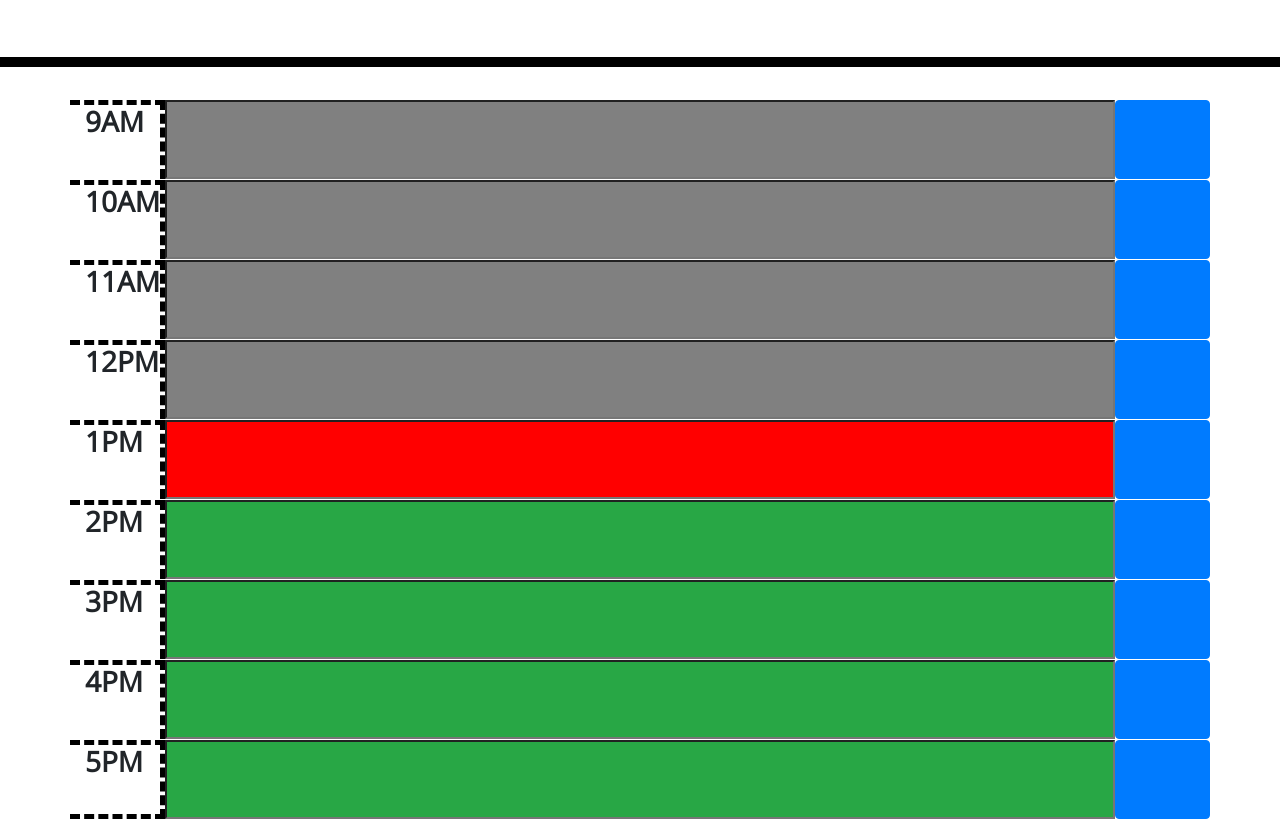
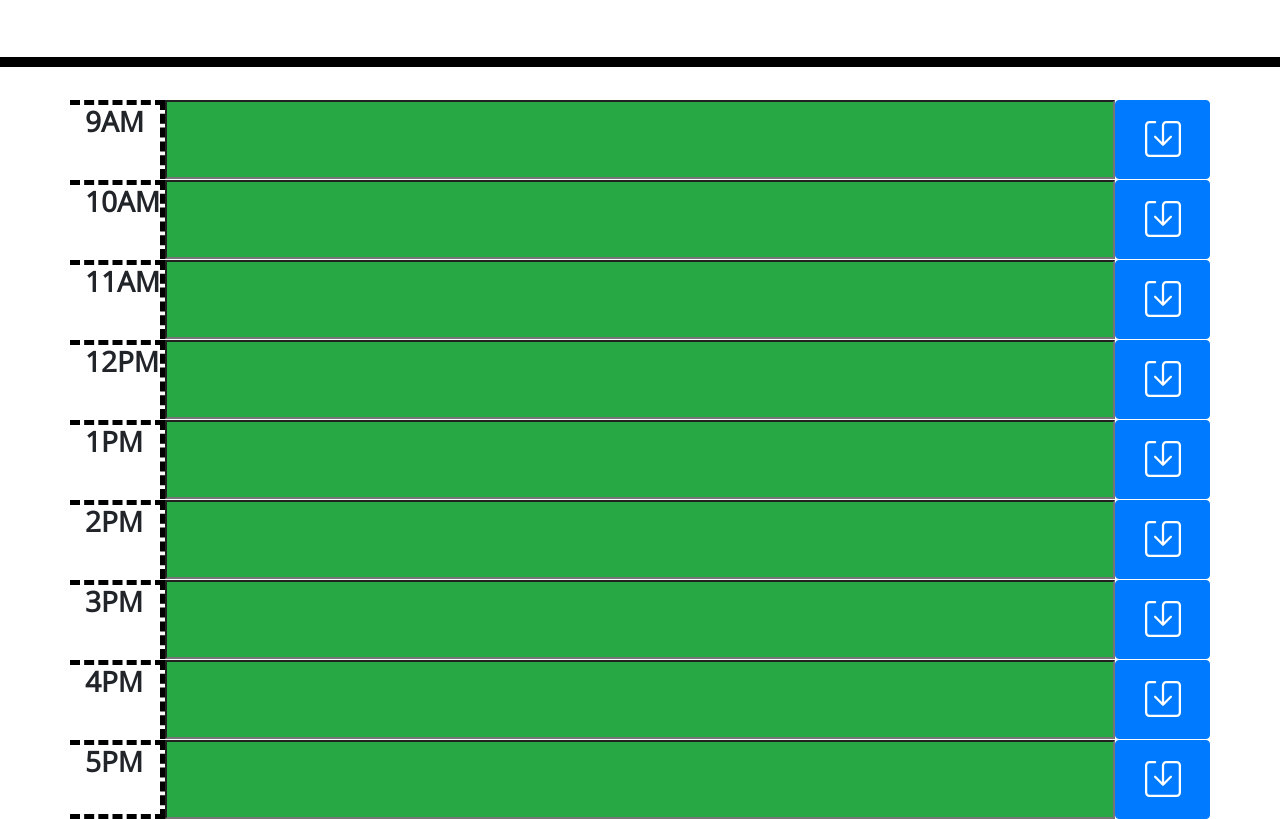
Before and after one commit to AaronB22/DayPlanner, a plain HTML site: page DayPlanner/Develop/index.html in a window 1280 px wide. Shown: the part 251-1070 px from the top of the page. Drawn offline with nearby package versions, Linux system fonts and the light colour scheme.

Commit message:
added save icon on all the save buttons

```diff
--- a/DayPlanner/Develop/index.html
+++ b/DayPlanner/Develop/index.html
@@ -35,52 +35,70 @@
       <div class=" row position-relative" id="nine">
         <div id="nineTxt" class=" h3  customBorder col-2 col-lg-1 font-weight-bold  position-relative">9AM</div>
         <input id="nineBox" type="text" style="font-size: 50px; font-weight: bold;" class="ten Reset container col-lg-10 col-md-9 col-sm-8 col-7  customGreenBackground position-relative ">
-        <button class= 'sb0 customButtonImage btn btn-primary col-md-1 col-sm-2 col-3 col-lg-1'></button></div>
+        <button class= 'sb0 customButtonImage btn btn-primary col-md-1 col-sm-2 col-3 col-lg-1'><svg xmlns="http://www.w3.org/2000/svg" width="36" height="36" fill="currentColor" class="bi bi-save" viewBox="0 0 16 16">
+          <path d="M2 1a1 1 0 0 0-1 1v12a1 1 0 0 0 1 1h12a1 1 0 0 0 1-1V2a1 1 0 0 0-1-1H9.5a1 1 0 0 0-1 1v7.293l2.646-2.647a.5.5 0 0 1 .708.708l-3.5 3.5a.5.5 0 0 1-.708 0l-3.5-3.5a.5.5 0 1 1 .708-.708L7.5 9.293V2a2 2 0 0 1 2-2H14a2 2 0 0 1 2 2v12a2 2 0 0 1-2 2H2a2 2 0 0 1-2-2V2a2 2 0 0 1 2-2h2.5a.5.5 0 0 1 0 1H2z"/>
+        </svg></button></div>
 
 
       <div class=" row position-relative" id="ten">
         <div id="tenTxt" class=" h3  customBorder col-2 col-lg-1 font-weight-bold  position-relative">10AM</div>
         <input id="tenBox" type="text" style="font-size: 50px; font-weight: bold;" class="ten Reset container col-lg-10 col-md-9 col-sm-8 col-7 customGreenBackground position-relative ">
-        <button id="b0" class= 'sb1 customButtonImage btn btn-primary col-md-1 col-sm-2 col-3 col-lg-1'></button>
+        <button id="b0" class= 'sb1 customButtonImage btn btn-primary col-md-1 col-sm-2 col-3 col-lg-1'><svg xmlns="http://www.w3.org/2000/svg" width="36" height="36" fill="currentColor" class="bi bi-save" viewBox="0 0 16 16">
+          <path d="M2 1a1 1 0 0 0-1 1v12a1 1 0 0 0 1 1h12a1 1 0 0 0 1-1V2a1 1 0 0 0-1-1H9.5a1 1 0 0 0-1 1v7.293l2.646-2.647a.5.5 0 0 1 .708.708l-3.5 3.5a.5.5 0 0 1-.708 0l-3.5-3.5a.5.5 0 1 1 .708-.708L7.5 9.293V2a2 2 0 0 1 2-2H14a2 2 0 0 1 2 2v12a2 2 0 0 1-2 2H2a2 2 0 0 1-2-2V2a2 2 0 0 1 2-2h2.5a.5.5 0 0 1 0 1H2z"/>
+        </svg></button>
 
       </div>
       <div class=" row position-relative" id="Eleven">
         <div id="elevenTxt" class=" h3  customBorder col-2 col-lg-1 font-weight-bold  position-relative">11AM</div>
         <input id="elevenBox" type="text" style="font-size: 50px; font-weight: bold;" class="eleven Reset container col-lg-10 col-md-9 col-sm-8 col-7 customGreenBackground  position-relative " >
-        <button id="b1" class= 'customButtonImage btn btn-primary col-md-1 col-sm-2 col-3 col-lg-1 sb2'></button>
+        <button id="b1" class= 'customButtonImage btn btn-primary col-md-1 col-sm-2 col-3 col-lg-1 sb2'><svg xmlns="http://www.w3.org/2000/svg" width="36" height="36" fill="currentColor" class="bi bi-save" viewBox="0 0 16 16">
+          <path d="M2 1a1 1 0 0 0-1 1v12a1 1 0 0 0 1 1h12a1 1 0 0 0 1-1V2a1 1 0 0 0-1-1H9.5a1 1 0 0 0-1 1v7.293l2.646-2.647a.5.5 0 0 1 .708.708l-3.5 3.5a.5.5 0 0 1-.708 0l-3.5-3.5a.5.5 0 1 1 .708-.708L7.5 9.293V2a2 2 0 0 1 2-2H14a2 2 0 0 1 2 2v12a2 2 0 0 1-2 2H2a2 2 0 0 1-2-2V2a2 2 0 0 1 2-2h2.5a.5.5 0 0 1 0 1H2z"/>
+        </svg></button>
       </div>
       <div class=" row position-relative" id="twelve">
         <div id="twelveTxt" class=" h3  customBorder col-2 col-lg-1 font-weight-bold  ">12PM </div>
         <input id="twelveBox" type="text" style="font-size: 50px; font-weight: bold;" class="twelve container col-lg-10 col-md-9 col-sm-8 col-7 customGreenBackground position-relative ">
-        <button id="b2" class= 'sb3 customButtonImage btn btn-primary col-md-1 col-sm-2 col-3 col-lg-1'></button>
+        <button id="b2" class= 'sb3 customButtonImage btn btn-primary col-md-1 col-sm-2 col-3 col-lg-1'><svg xmlns="http://www.w3.org/2000/svg" width="36" height="36" fill="currentColor" class="bi bi-save" viewBox="0 0 16 16">
+          <path d="M2 1a1 1 0 0 0-1 1v12a1 1 0 0 0 1 1h12a1 1 0 0 0 1-1V2a1 1 0 0 0-1-1H9.5a1 1 0 0 0-1 1v7.293l2.646-2.647a.5.5 0 0 1 .708.708l-3.5 3.5a.5.5 0 0 1-.708 0l-3.5-3.5a.5.5 0 1 1 .708-.708L7.5 9.293V2a2 2 0 0 1 2-2H14a2 2 0 0 1 2 2v12a2 2 0 0 1-2 2H2a2 2 0 0 1-2-2V2a2 2 0 0 1 2-2h2.5a.5.5 0 0 1 0 1H2z"/>
+        </svg></button>
       </div>
       <div class=" row position-relative" id="one">
         <div id="oneTxt" class="h3  customBorder col-2 col-lg-1 font-weight-bold  position-relative">1PM</div>
         <input id="oneBox" type="text" style="font-size: 50px; font-weight: bold;"class="one Reset container col-lg-10 col-md-9 col-sm-8 col-7 customGreenBackground position-relative ">
-        <button id="b3" class= 'sb4 customButtonImage btn btn-primary col-md-1 col-sm-2 col-3 col-lg-1'></button>
+        <button id="b3" class= 'sb4 customButtonImage btn btn-primary col-md-1 col-sm-2 col-3 col-lg-1'><svg xmlns="http://www.w3.org/2000/svg" width="36" height="36" fill="currentColor" class="bi bi-save" viewBox="0 0 16 16">
+          <path d="M2 1a1 1 0 0 0-1 1v12a1 1 0 0 0 1 1h12a1 1 0 0 0 1-1V2a1 1 0 0 0-1-1H9.5a1 1 0 0 0-1 1v7.293l2.646-2.647a.5.5 0 0 1 .708.708l-3.5 3.5a.5.5 0 0 1-.708 0l-3.5-3.5a.5.5 0 1 1 .708-.708L7.5 9.293V2a2 2 0 0 1 2-2H14a2 2 0 0 1 2 2v12a2 2 0 0 1-2 2H2a2 2 0 0 1-2-2V2a2 2 0 0 1 2-2h2.5a.5.5 0 0 1 0 1H2z"/>
+        </svg></button>
 
       </div>
       <div class=" row position-relative" id="two">
         <div id="twoTxt" class="h3  customBorder col-2 col-lg-1 font-weight-bold  position-relative">2PM</div>
         <input id="twoBox" type="text" style="font-size: 50px; font-weight: bold;"class="two Reset container col-lg-10 col-md-9 col-sm-8 col-7 customGreenBackground position-relative " id="twoBox" >
-        <button id="b4" class= 'sb5 customButtonImage btn btn-primary col-md-1 col-sm-2 col-3 col-lg-1'></button>
+        <button id="b4" class= 'sb5 customButtonImage btn btn-primary col-md-1 col-sm-2 col-3 col-lg-1'><svg xmlns="http://www.w3.org/2000/svg" width="36" height="36" fill="currentColor" class="bi bi-save" viewBox="0 0 16 16">
+          <path d="M2 1a1 1 0 0 0-1 1v12a1 1 0 0 0 1 1h12a1 1 0 0 0 1-1V2a1 1 0 0 0-1-1H9.5a1 1 0 0 0-1 1v7.293l2.646-2.647a.5.5 0 0 1 .708.708l-3.5 3.5a.5.5 0 0 1-.708 0l-3.5-3.5a.5.5 0 1 1 .708-.708L7.5 9.293V2a2 2 0 0 1 2-2H14a2 2 0 0 1 2 2v12a2 2 0 0 1-2 2H2a2 2 0 0 1-2-2V2a2 2 0 0 1 2-2h2.5a.5.5 0 0 1 0 1H2z"/>
+        </svg></button>
       </div>
 
       <div class="row position-relative" id="three">
         <div id="threeTxt" class="h3  customBorder col-2 col-lg-1 font-weight-bold  ">3PM </div>
         <input id="threeBox" type="text" style="font-size: 50px; font-weight: bold;" class="three container col-lg-10 col-md-9 col-sm-8 col-7 customGreenBackground position-relative ">
-        <button id="b5" class= 'sb6 customButtonImage btn btn-primary col-md-1 col-sm-2 col-3 col-lg-1'></button>
+        <button id="b5"  class= 'sb6 customButtonImage btn btn-primary col-md-1 col-sm-2 col-3 col-lg-1 bi'> <svg xmlns="http://www.w3.org/2000/svg" width="36" height="36" fill="currentColor" class="bi bi-save" viewBox="0 0 16 16">
+          <path d="M2 1a1 1 0 0 0-1 1v12a1 1 0 0 0 1 1h12a1 1 0 0 0 1-1V2a1 1 0 0 0-1-1H9.5a1 1 0 0 0-1 1v7.293l2.646-2.647a.5.5 0 0 1 .708.708l-3.5 3.5a.5.5 0 0 1-.708 0l-3.5-3.5a.5.5 0 1 1 .708-.708L7.5 9.293V2a2 2 0 0 1 2-2H14a2 2 0 0 1 2 2v12a2 2 0 0 1-2 2H2a2 2 0 0 1-2-2V2a2 2 0 0 1 2-2h2.5a.5.5 0 0 1 0 1H2z"/>
+        </svg> </button>
       </div>
       <div class="row position-relative" id="four">
         <div id="fourTxt" class=" h3  customBorder col-2 col-lg-1 font-weight-bold  position-relative">4PM</div>
         <input id="fourBox" type="text" style="font-size: 50px; font-weight: bold;" class="four Reset container col-lg-10 col-md-9 col-sm-8 col-7 customGreenBackground position-relative ">
-        <button id="b6" class= 'sb7 customButtonImage btn btn-primary col-md-1 col-sm-2 col-3 col-lg-1'></button>
+        <button id="b6" class= 'sb7 customButtonImage btn btn-primary col-md-1 col-sm-2 col-3 col-lg-1'><svg xmlns="http://www.w3.org/2000/svg" width="36" height="36" fill="currentColor" class="bi bi-save" viewBox="0 0 16 16">
+          <path d="M2 1a1 1 0 0 0-1 1v12a1 1 0 0 0 1 1h12a1 1 0 0 0 1-1V2a1 1 0 0 0-1-1H9.5a1 1 0 0 0-1 1v7.293l2.646-2.647a.5.5 0 0 1 .708.708l-3.5 3.5a.5.5 0 0 1-.708 0l-3.5-3.5a.5.5 0 1 1 .708-.708L7.5 9.293V2a2 2 0 0 1 2-2H14a2 2 0 0 1 2 2v12a2 2 0 0 1-2 2H2a2 2 0 0 1-2-2V2a2 2 0 0 1 2-2h2.5a.5.5 0 0 1 0 1H2z"/>
+        </svg></button>
 
       </div>
       <div class="row position-relative" id="five">
         <div id="fiveTxt" class="Reset h3  customBorder customBorderBottom col-2 col-lg-1 font-weight-bold  position-relative">5PM</div>
         <input id="fiveBox" type="text" style="font-size: 50px; font-weight: bold;" class="five Reset container col-lg-10 col-md-9 col-sm-8 col-7 customGreenBackground position-relative " >
-        <button id="b7" class= 'sb8 customButtonImage btn btn-primary col-md-1 col-sm-2 col-3 col-lg-1'></button>
+        <button id="b7" class= 'sb8 customButtonImage btn btn-primary col-md-1 col-sm-2 col-3 col-lg-1'><svg xmlns="http://www.w3.org/2000/svg" width="36" height="36" fill="currentColor" class="bi bi-save" viewBox="0 0 16 16">
+          <path d="M2 1a1 1 0 0 0-1 1v12a1 1 0 0 0 1 1h12a1 1 0 0 0 1-1V2a1 1 0 0 0-1-1H9.5a1 1 0 0 0-1 1v7.293l2.646-2.647a.5.5 0 0 1 .708.708l-3.5 3.5a.5.5 0 0 1-.708 0l-3.5-3.5a.5.5 0 1 1 .708-.708L7.5 9.293V2a2 2 0 0 1 2-2H14a2 2 0 0 1 2 2v12a2 2 0 0 1-2 2H2a2 2 0 0 1-2-2V2a2 2 0 0 1 2-2h2.5a.5.5 0 0 1 0 1H2z"/>
+        </svg></button>
       </div>
     </div>
     <script src="https://cdnjs.cloudflare.com/ajax/libs/jquery/3.2.1/jquery.min.js"></script>
--- a/DayPlanner/Develop/script.js
+++ b/DayPlanner/Develop/script.js
@@ -1,11 +1,12 @@
 let date =moment();
 $('#date').text(date.format("MMM Do, YYYY"));
 
-// let nonFormatHour =moment();
-// $('').text(nonFormatHour.format("LT"));
-// let hour1=moment(nonFormatHour).format("H")
-// let hour =Math.floor(hour1)
- let hour=13
+let nonFormatHour =moment();
+$('').text(nonFormatHour.format("LT"));
+let nonRoundedHour=moment(nonFormatHour).format("H")
+let hour =Math.floor(nonRoundedHour)
+
+//  let hour=13
 //deubber tool. Too use commet out JS4-7 and unncommet out js9
 
 const buttonPress0 = document.querySelector(".sb0")
@@ -32,7 +33,7 @@ const inputArray= [nineBox,tenBox,elevenBox,twelveBox,oneBox,twoBox,threeBox,fou
 
 console.log(hour)
 if(hour>9){
-inputArray[0].style.backgroundColor="grey"
+inputArray[0].style.backgroundColor="grey";
 }
 if (hour===9){
     inputArray[0].style.backgroundColor="red"
```
